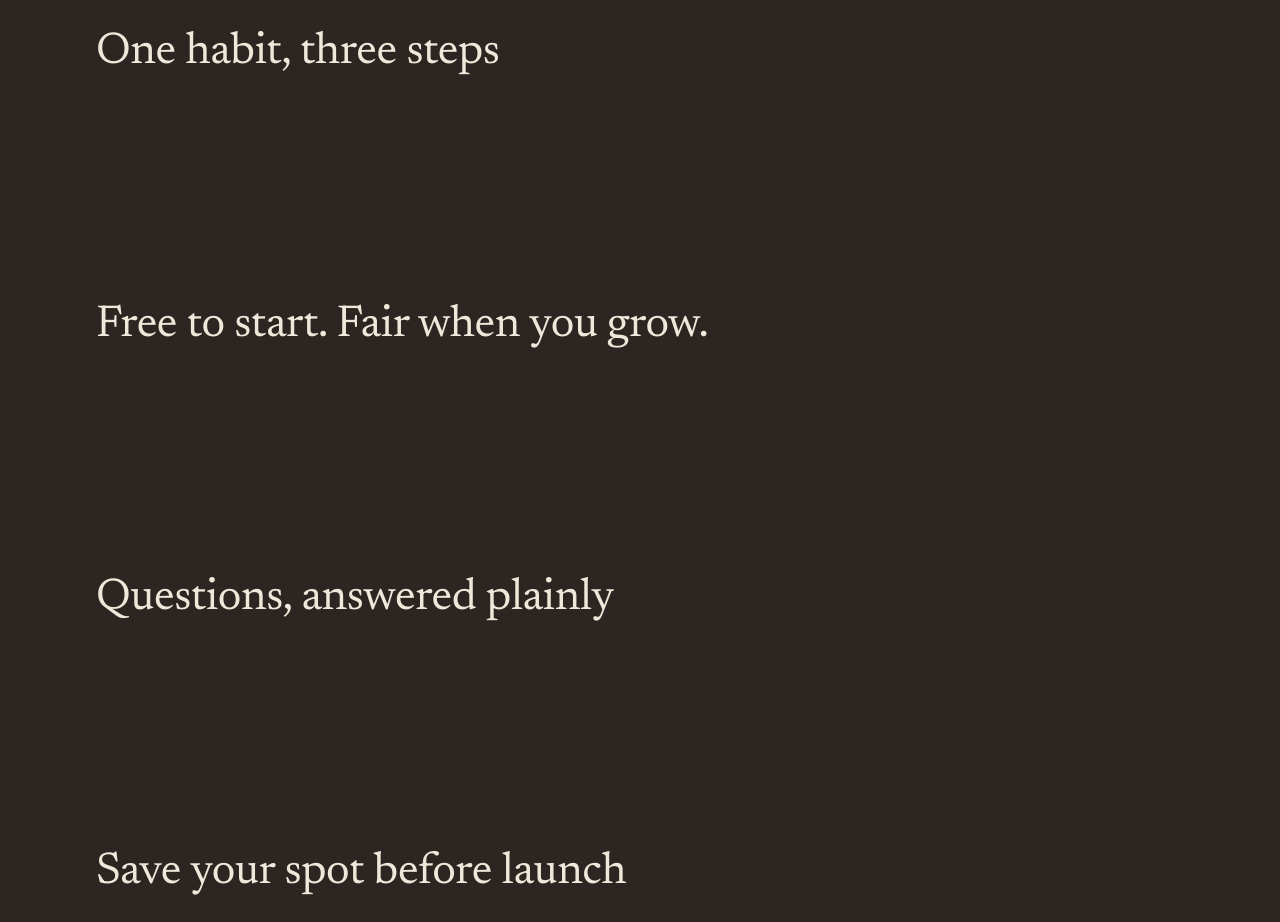
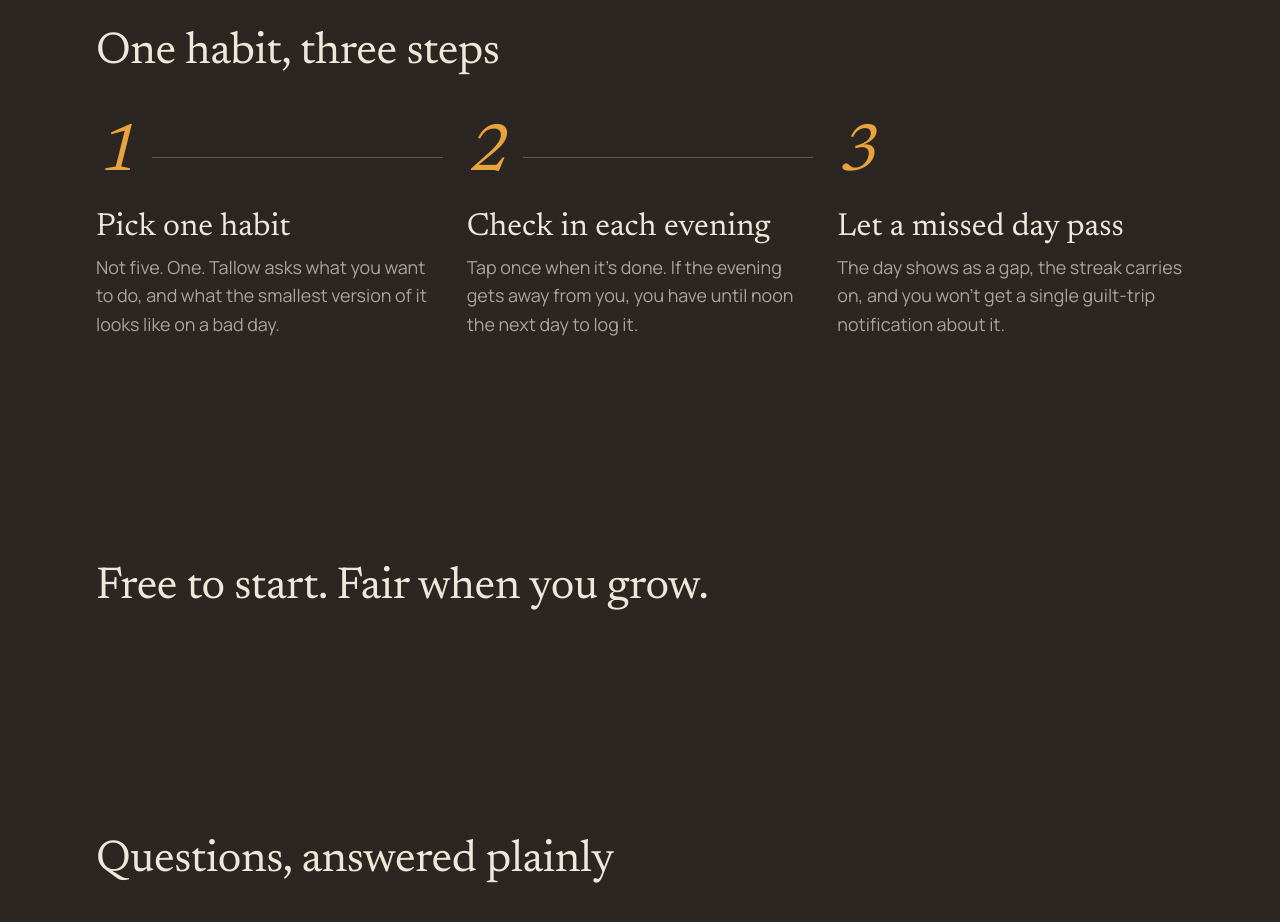
Before and after one commit to Sreerag-Sudhakar/Tallow, a plain HTML site: page index.html in a window 1280 px wide. Shown: the part 2000-2922 px from the top of the page. Drawn offline with Linux system fonts and the light colour scheme.

Commit message:
feat: how it works steps
Co-Authored-By: Claude Opus 5.5 <noreply@anthropic.com>

```diff
--- a/css/styles.css
+++ b/css/styles.css
@@ -74,6 +74,10 @@ h3 {
 
 h1 { font-size: var(--step-4); letter-spacing: -0.02em; }
 h2 { font-size: var(--step-3); letter-spacing: -0.01em; }
+
+p {
+  text-wrap: pretty; /* avoids one-word last lines */
+}
 
 a {
   color: var(--wick);
@@ -618,6 +622,77 @@ main > .proof {
   }
 }
 
+/* ---------- 5. How it works ---------- */
+/* Mobile: numeral in a left column, steps joined by a vertical rule.
+   Desktop: three columns joined by a horizontal rule. */
+.steps {
+  display: grid;
+  gap: var(--space-l);
+  margin-top: var(--space-l);
+  padding: 0;
+  list-style: none;
+  counter-reset: step;
+}
+
+.steps li {
+  position: relative;
+  display: grid;
+  grid-template-columns: 3rem 1fr;
+  column-gap: var(--space-s);
+  counter-increment: step;
+}
+
+.steps li::before {
+  content: counter(step);
+  grid-row: span 2;
+  color: var(--wick);
+  font: italic 400 var(--step-4) / 0.9 var(--font-display);
+}
+
+/* Connector between steps */
+.steps li:not(:last-child)::after {
+  content: "";
+  position: absolute;
+  top: 4rem;
+  bottom: calc(var(--space-l) * -1 + 0.5rem);
+  left: 1rem;
+  border-left: 1px solid var(--ash);
+  opacity: 0.4;
+}
+
+.steps h3 {
+  font-size: var(--step-2);
+}
+
+.steps p {
+  margin-top: 0.5rem;
+  color: var(--ash);
+}
+
+@media (min-width: 48rem) {
+  .steps {
+    grid-template-columns: repeat(3, 1fr);
+    gap: var(--space-m);
+  }
+
+  .steps li {
+    grid-template-columns: 1fr;
+  }
+
+  .steps li::before {
+    margin-bottom: var(--space-m);
+  }
+
+  .steps li:not(:last-child)::after {
+    top: 2rem;
+    bottom: auto;
+    left: 3.5rem;
+    right: 0;
+    border-left: 0;
+    border-top: 1px solid var(--ash);
+  }
+}
+
 @media (min-width: 48rem) {
   .hero {
     padding-top: var(--space-xl);
--- a/index.html
+++ b/index.html
@@ -199,6 +199,22 @@
     <section id="how" aria-labelledby="how-title">
       <div class="container">
         <h2 id="how-title">One habit, three steps</h2>
+
+        <!-- role="list" keeps list semantics in Safari when list-style is removed -->
+        <ol class="steps" role="list">
+          <li>
+            <h3>Pick one habit</h3>
+            <p>Not five. One. Tallow asks what you want to do, and what the smallest version of it looks like on a bad day.</p>
+          </li>
+          <li>
+            <h3>Check in each evening</h3>
+            <p>Tap once when it’s done. If the evening gets away from you, you have until noon the next day to log it.</p>
+          </li>
+          <li>
+            <h3>Let a missed day pass</h3>
+            <p>The day shows as a gap, the streak carries on, and you won’t get a single guilt-trip notification about it.</p>
+          </li>
+        </ol>
       </div>
     </section>
 
```
